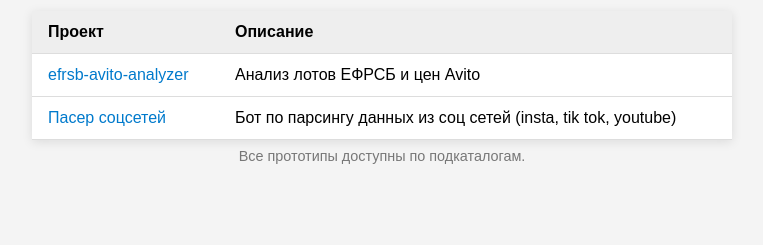
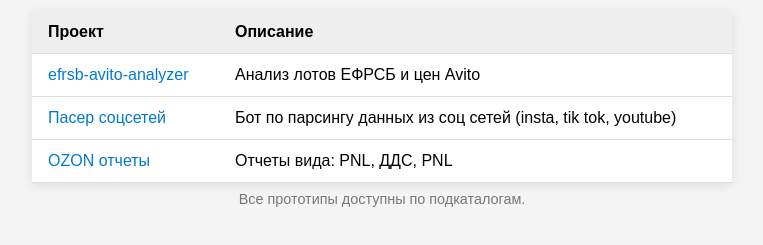
Before and after one commit to 550953/prototype, a plain HTML site: page index.html in a window 1280 px wide. Shown: the part 111-356 px from the top of the page, without its empty margins (258-1021 px from the left). Drawn offline with Linux system fonts and the light colour scheme.

Commit message:
Update index.html
Добавил новый прототип озон отчеты

```diff
--- a/index.html
+++ b/index.html
@@ -61,10 +61,15 @@
         <td><a href="/efrsb-avito-analyzer/">efrsb-avito-analyzer</a></td>
         <td>Анализ лотов ЕФРСБ и цен Avito</td>
       </tr>
-            <tr>
+      <tr>
         <td><a href="/videoparse/">Пасер соцсетей</a></td>
         <td>Бот по парсингу данных из соц сетей (insta, tik tok, youtube)</td>
       </tr>
+      <tr>
+        <td><a href="/OzonDashboard/">OZON отчеты</a></td>
+        <td>Отчеты вида: PNL, ДДС, PNL</td>
+      </tr>
+
       <!-- Добавляй следующие строчки по мере необходимости -->
       <!-- <tr>
         <td><a href="/название-папки/">название-папки</a></td>
```
